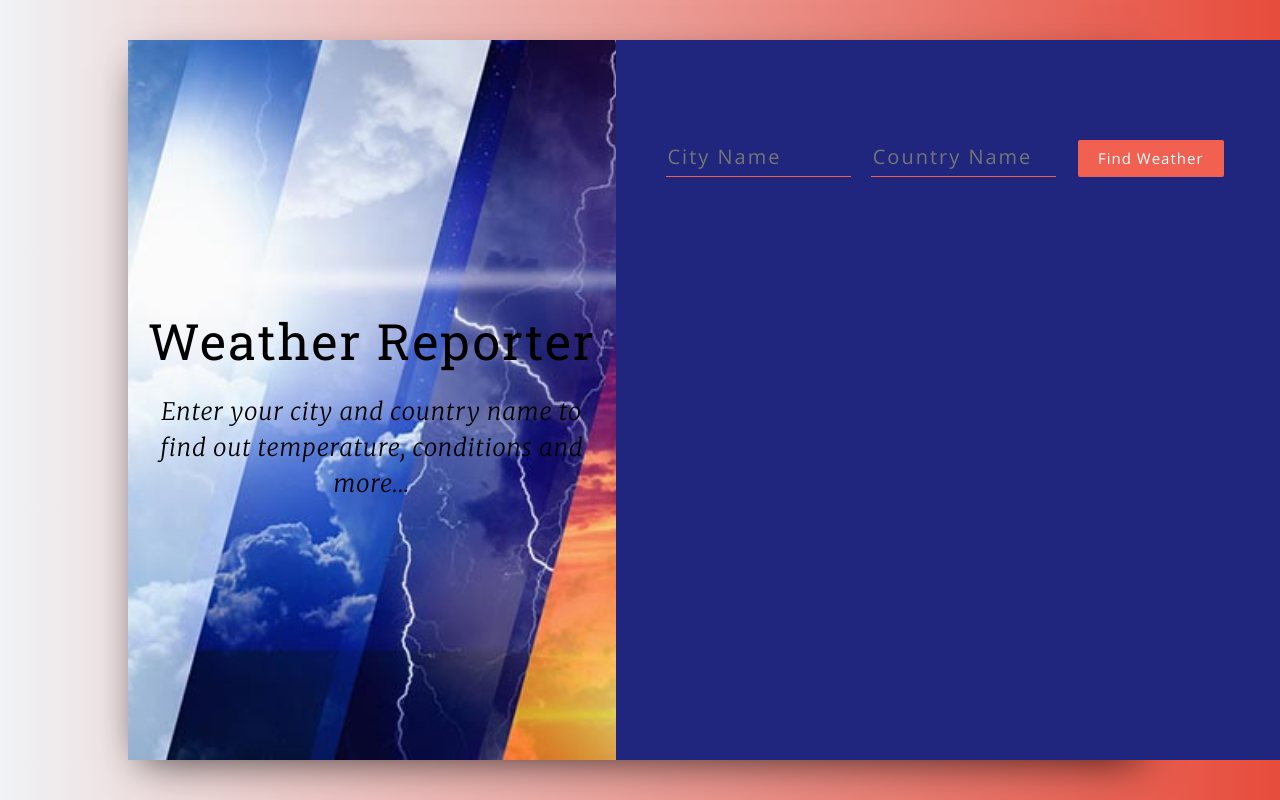
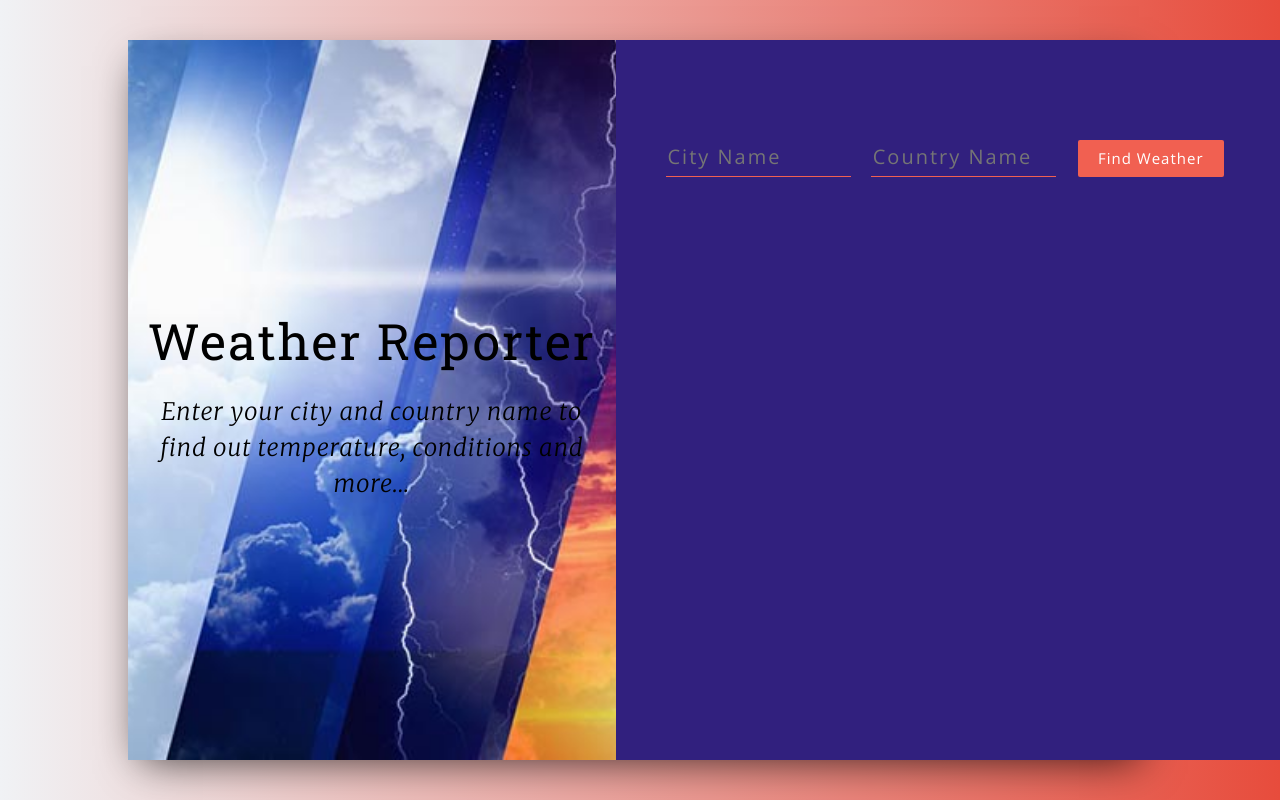
Before and after one commit to prerna2909/weather-report, a React (Create React App) app: page / in a window 1280 px wide. Built offline with nearby package versions, Linux system fonts and the light colour scheme.

Commit message:
Updated background color

```diff
--- a/src/App.css
+++ b/src/App.css
@@ -49,7 +49,7 @@ body {
 }
 
 .form-container {
-  background-color: #20257e;
+  background-color: #31207e;
   height: 90vh;
   padding-top: 100px;
   padding-left: 50px;
```
